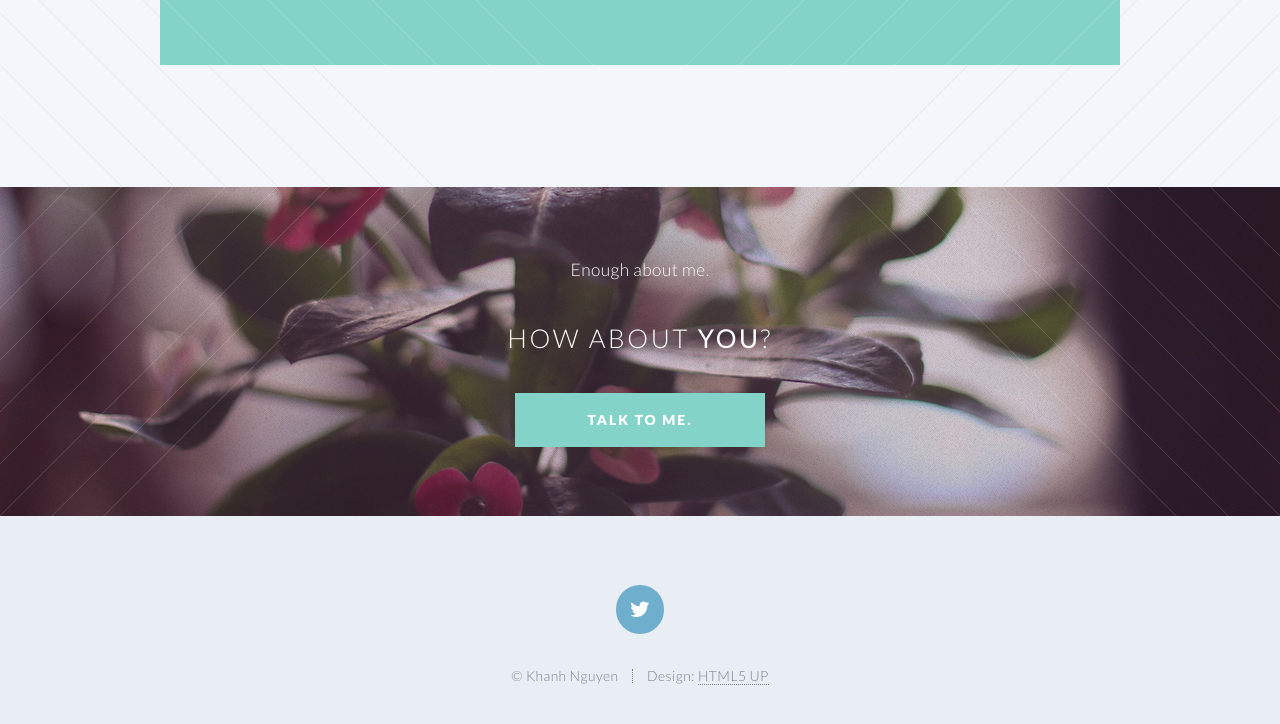
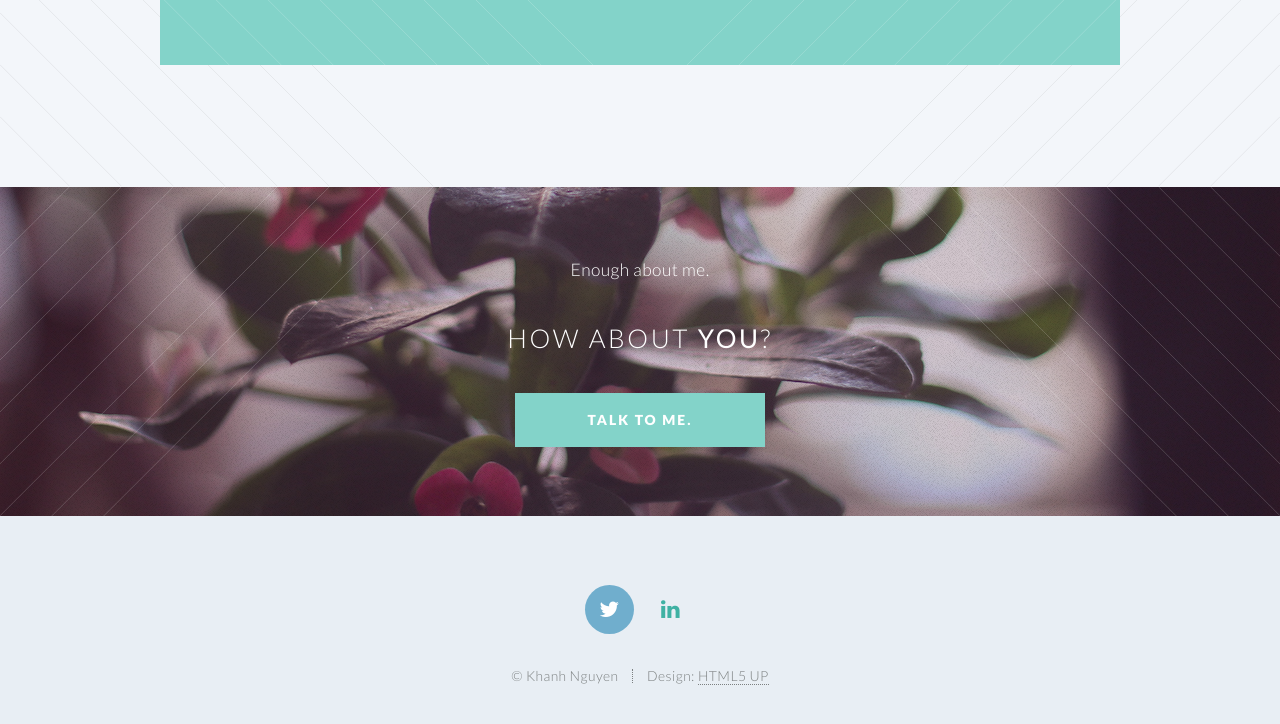
Before and after one commit to ykhn/ykhn.github.io, a plain HTML site: page index.html in a window 1280 px wide. Shown: the part 1797-2521 px from the top of the page. Drawn offline with Linux system fonts and the light colour scheme.

Commit message:
Updated LinkedIn

```diff
--- a/index.html
+++ b/index.html
@@ -168,10 +168,12 @@
 
 				<ul class="icons">
 					<li><a href="http://www.twitter.com/KhanhNwin" class="icon circle fa-twitter"><span class="label">Twitter</span></a></li>
+                    <li><a href="http://www.linkedin.com/in/khanhnwin" class="icon circle fa-linkedin"><span class="label">LinkedIn</span></a></li>
 				</ul>
 
 				<ul class="copyright">
 					<li>&copy; Khanh Nguyen</li><li>Design: <a href="http://html5up.net">HTML5 UP</a></li>
+
 				</ul>
 
 			</footer>
```
